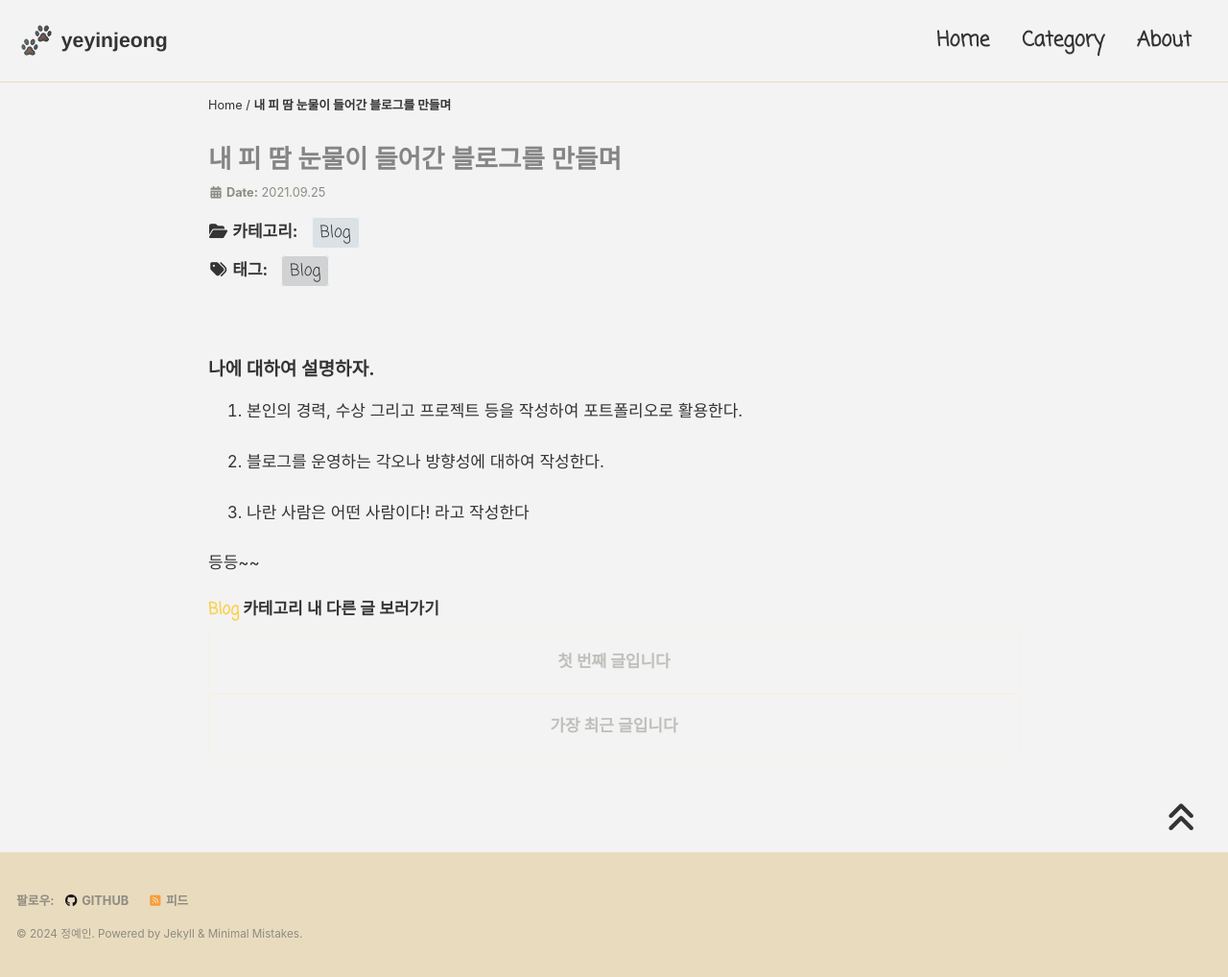
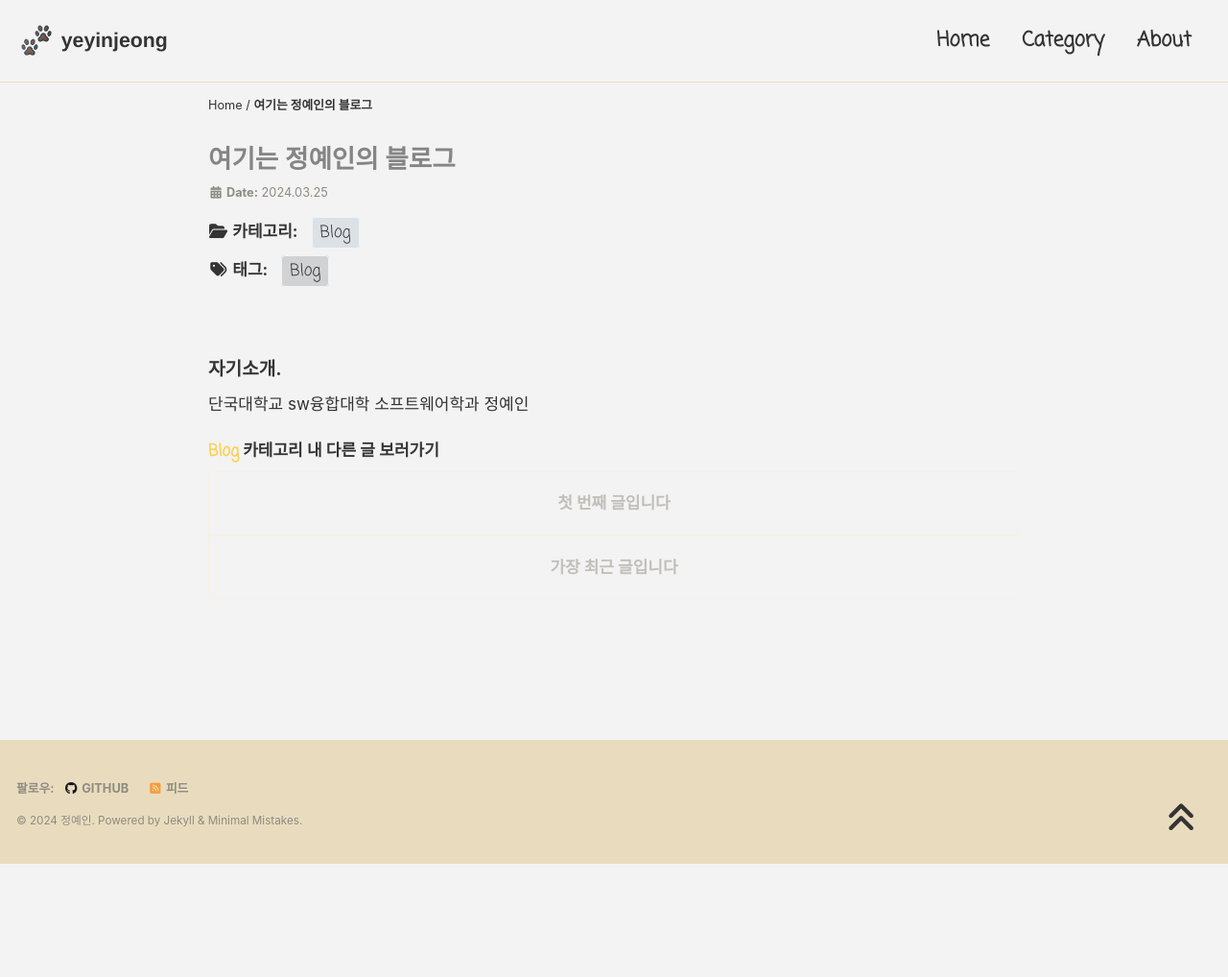
Before and after one commit to yyj1001/yyj1001.github.io, a Jekyll site: the page built from _pages/about.md, in a window 1280 px wide. Shown: the whole page at 96% size. Built offline with Jekyll 4.4.1, drawn with Linux system fonts in a browser that asks for light colours; cached includes are drawn as plain includes; nearby versions of some CDN libraries; some web fonts are replaced; after the commit the page ends 900 px from its top, so only the background shows below that.

Commit message:
게시물수정

```diff
--- a/_pages/about.md
+++ b/_pages/about.md
@@ -1,9 +1,9 @@
 ---
-title:  "내 피 땀 눈물이 들어간 블로그를 만들며"
+title:  "여기는 정예인의 블로그"
 permalink: /about/
 layout: single
 published: true
-date: 2021-09-25
+date: 2024-03-25
 categories:
   - Blog
 tags:
@@ -11,12 +11,6 @@ tags:
 ---
 
 
-### 나에 대하여 설명하자.
+### 자기소개.
 
-1. 본인의 경력, 수상 그리고 프로젝트 등을 작성하여 포트폴리오로 활용한다.
-
-2. 블로그를 운영하는 각오나 방향성에 대하여 작성한다.
-
-3. 나란 사람은 어떤 사람이다! 라고 작성한다
-
-등등~~
+단국대학교 sw융합대학 소프트웨어학과 정예인
```
Also changed, not shown: _posts/Blog/2021-09-25-git & github.md (+10 -4 lines).
